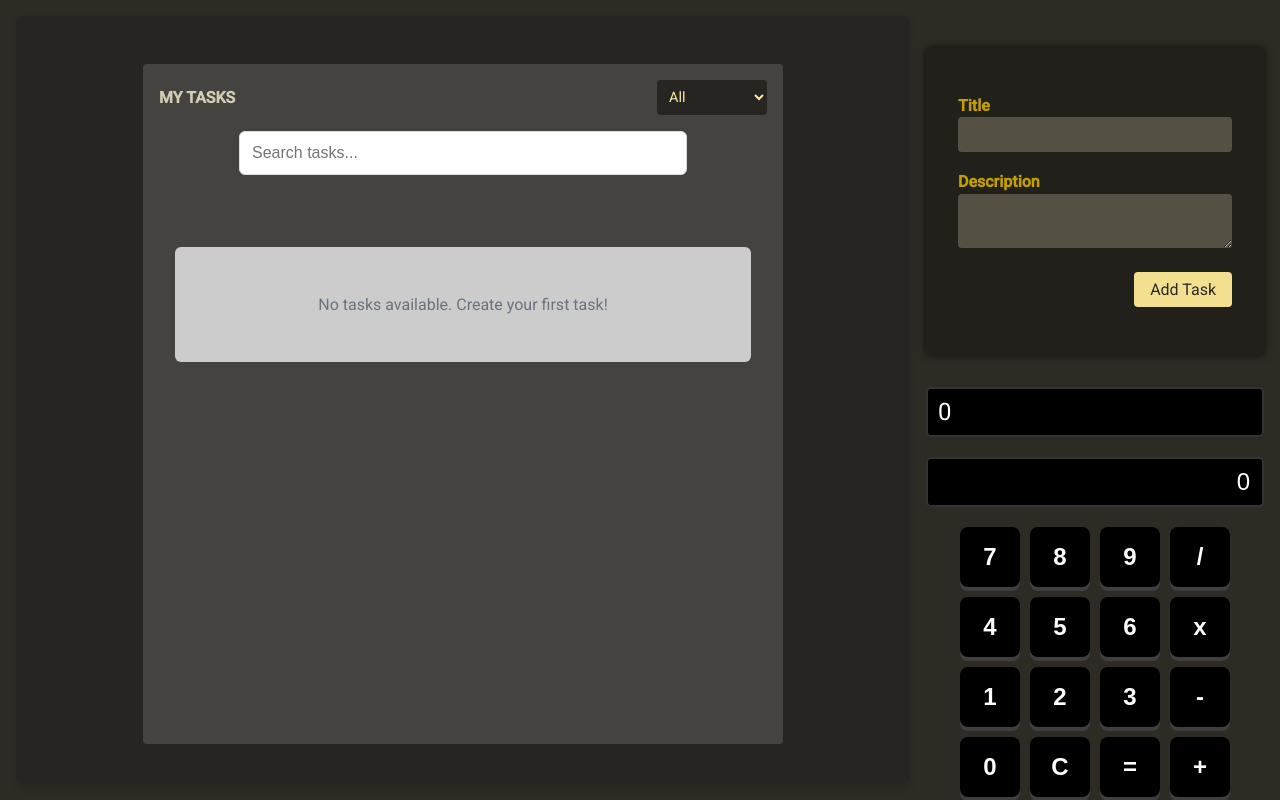
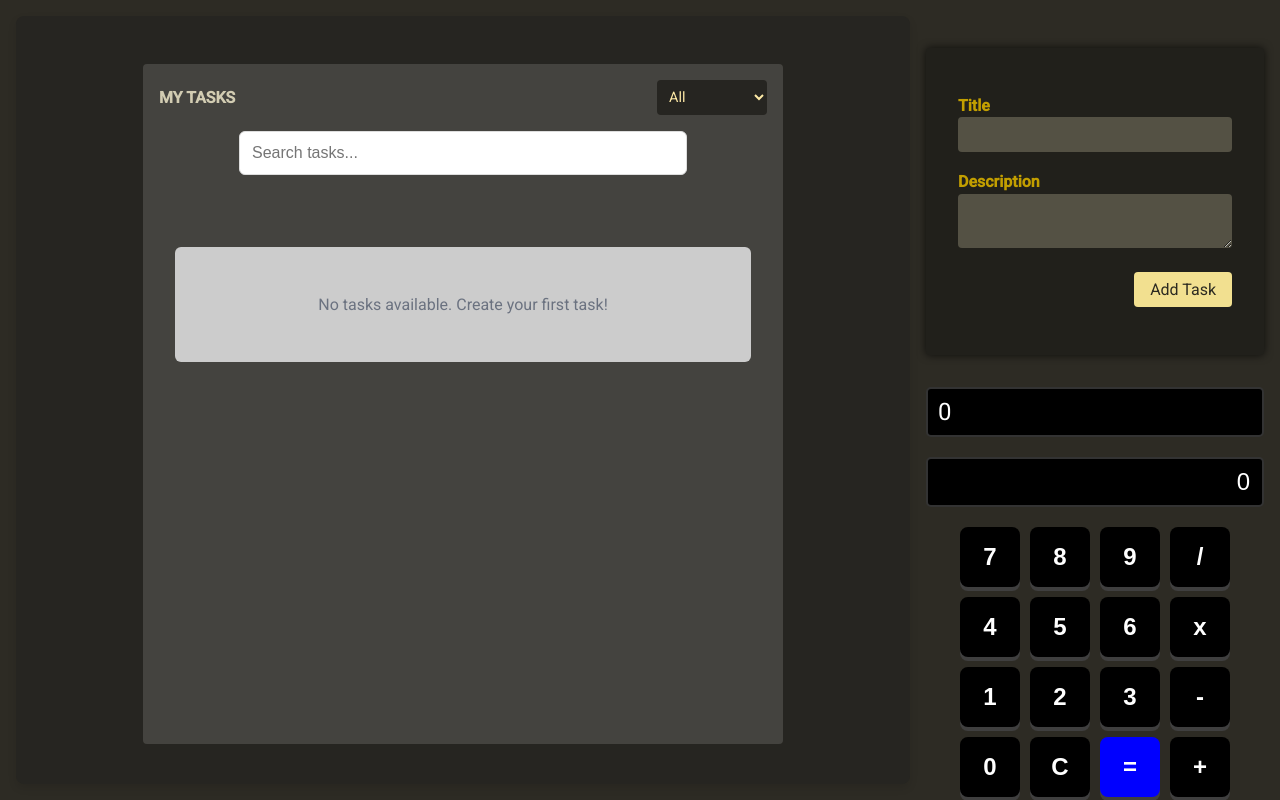
Before and after one commit to albindavidc/task-manager-angular-v3, an Angular app: page /home in a window 1280 px wide. Built offline with nearby package versions, Linux system fonts and the light colour scheme.

Commit message:
created changing colors for the equalto button

```diff
--- a/src/app/calculator/logic/logic.component.css
+++ b/src/app/calculator/logic/logic.component.css
@@ -1,3 +1,30 @@
+.blue {
+  background-color: blue !important;
+  color: white !important;
+}
+
+.green {
+  background-color: green !important;
+  color: white !important;
+}
+
+.red {
+  background-color: red !important;
+  color: white !important;
+}
+
+.yellow {
+  background-color: yellow !important;
+  color: black !important;
+}
+
+.purple {
+  background-color: purple !important;
+  color: white !important;
+}
+
+
+
 .display {
   height: 50px;
   background-color: black;
--- a/src/app/calculator/logic/logic.component.html
+++ b/src/app/calculator/logic/logic.component.html
@@ -33,9 +33,11 @@
 
     <div class="row">
       <button (click)="onDigitClick('0')">0</button
-      ><button (click)="onClear()">C</button
-      ><button (click)="onEqualsTo()">=</button
-      ><button (click)="onOperationClick('+')">+</button>
+      ><button (click)="onClear()">C</button>
+      <button (click)="changeColorAndEqualTo()" [ngClass]="changeColorClass">
+        =
+      </button>
+      <button (click)="onOperationClick('+')">+</button>
     </div>
   </div>
 </div>
--- a/src/app/calculator/logic/logic.component.ts
+++ b/src/app/calculator/logic/logic.component.ts
@@ -1,18 +1,22 @@
 import { Component } from '@angular/core';
 import { DisplayComponent } from '../display/display.component';
+import { CommonModule } from '@angular/common';
 
 @Component({
   selector: 'app-logic',
-  imports: [DisplayComponent],
+  imports: [DisplayComponent, CommonModule],
   templateUrl: './logic.component.html',
   styleUrl: './logic.component.css',
 })
 export class LogicComponent {
   displayedValue: string = '0';
-  previousValue:string = '0';
+  previousValue: string = '0';
   currentValue: number | null = null;
   operation: string | null = null;
   isNewInput: boolean = true;
+
+  newColors: string[] = ['blue', 'green', 'red', 'yellow', 'purple'];
+  currentColorIndex: number = 0;
 
   onDigitClick(digit: string) {
     if (this.isNewInput) {
@@ -36,7 +40,7 @@ export class LogicComponent {
       this.currentValue! /= currentNumber;
     }
 
-    this.previousValue =this.currentValue!.toString();
+    this.previousValue = this.currentValue!.toString();
     this.displayedValue = this.currentValue!.toString();
   }
 
@@ -51,13 +55,12 @@ export class LogicComponent {
     this.isNewInput = true;
   }
 
-  onEqualsTo(){
-    if(this.operation && this.currentValue !== null){
+  onEqualsTo() {
+    if (this.operation && this.currentValue !== null) {
       this.calculate();
       this.currentValue = null;
       this.operation = null;
     }
-
   }
 
   onClear() {
@@ -67,9 +70,21 @@ export class LogicComponent {
     this.isNewInput = true;
   }
 
-  onDisplayValueChange(newValue:string){
+  onDisplayValueChange(newValue: string) {
     this.displayedValue = newValue;
   }
 
+  changeColor(): void {
+    this.currentColorIndex =
+      (this.currentColorIndex + 1) % this.newColors.length;
+  }
 
+  get changeColorClass(): string {
+    return this.newColors[this.currentColorIndex];
+  }
+
+  changeColorAndEqualTo(): void {
+    this.onEqualsTo();
+    this.changeColor();
+  }
 }
```
